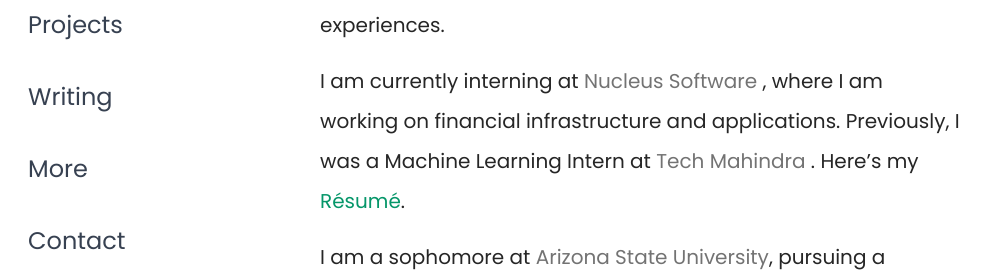
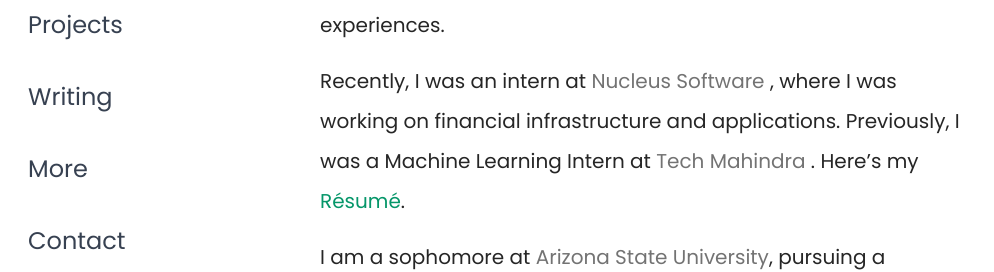
Before and after one commit to achntj/www, a Next.js app: page / in a window 1280 px wide. Shown: the part 171-443 px from the top of the page, without its empty margins (0-994 px from the left). Built offline with nearby package versions, Linux system fonts and the light colour scheme.

Commit message:
content: update

```diff
--- a/pages/index.tsx
+++ b/pages/index.tsx
@@ -18,7 +18,7 @@
         a Software Engineer with a passion for creating impactful software and
         crafting beautiful web experiences.{" "}
         <p>
-          I am currently interning at{" "}
+          Recently, I was an intern at{" "}
           <a
             target="_blank"
             rel="noreferrer"
@@ -27,7 +27,7 @@
           >
             Nucleus Software
           </a>{" "}
-          , where I am working on financial infrastructure and applications.
+          , where I was working on financial infrastructure and applications.
           Previously, I was a Machine Learning Intern at{" "}
           <a
             target="_blank"
@@ -38,7 +38,7 @@
             Tech Mahindra
           </a>{" "}
           . Here’s my{" "}
-          <CustomLink href="/Achintya_Resume.pdf">Résumé</CustomLink>.
+          <CustomLink href="/Achintya_Jha_Resume.pdf">Résumé</CustomLink>.
         </p>
         <p>
           I am a sophomore at{" "}
```
Also changed, not shown: 2 other files (tests, documents, lock files or other folders).
